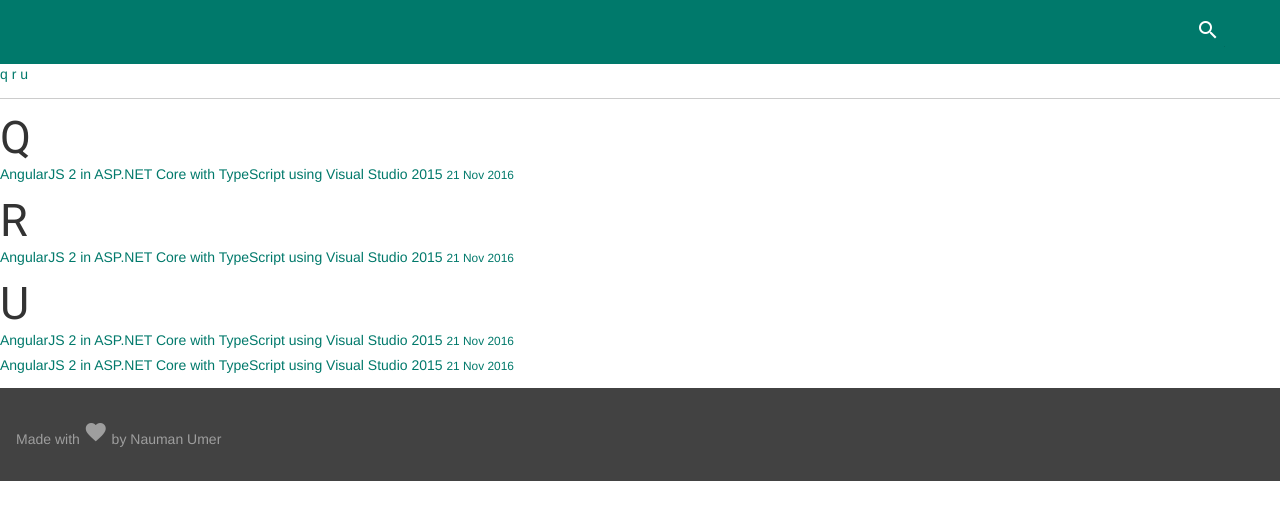
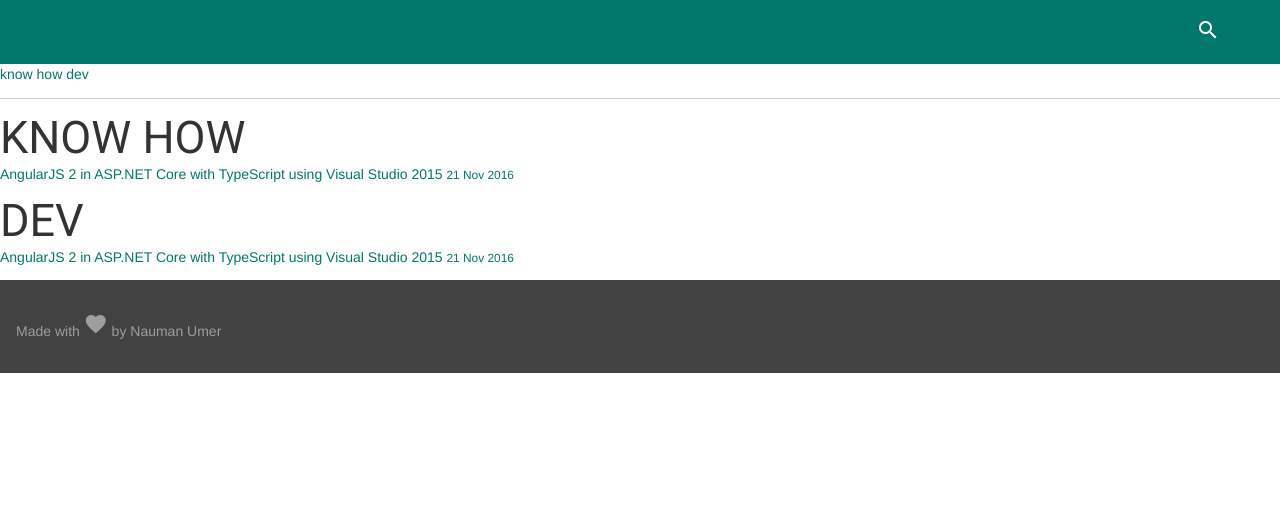
Before and after one commit to nmanumr/nmanumr.com, a Jekyll site: the page built from blog/tags.html, in a window 1280 px wide. Shown: the top 520 px of the page. Built offline with Jekyll 4.4.1, drawn with Linux system fonts in a browser that asks for light colours; nearby versions of some CDN libraries; library files that are not in the unit come from our copies; comment, search, counter and statistics services are not loaded.

Commit message:
Update 2016-11-21-how-to-write-a-blog.md

```diff
--- a/_posts/2016-11-21-how-to-write-a-blog.md
+++ b/_posts/2016-11-21-how-to-write-a-blog.md
@@ -2,8 +2,8 @@
 layout: post
 title: AngularJS 2 in ASP.NET Core with TypeScript using Visual Studio 2015
 comments: true
-category: xyz
-tags: [q, r, u, u]
+category: dev
+tags: [know how, dev]
 arthur: Nauman Umer
 ---
 
```
